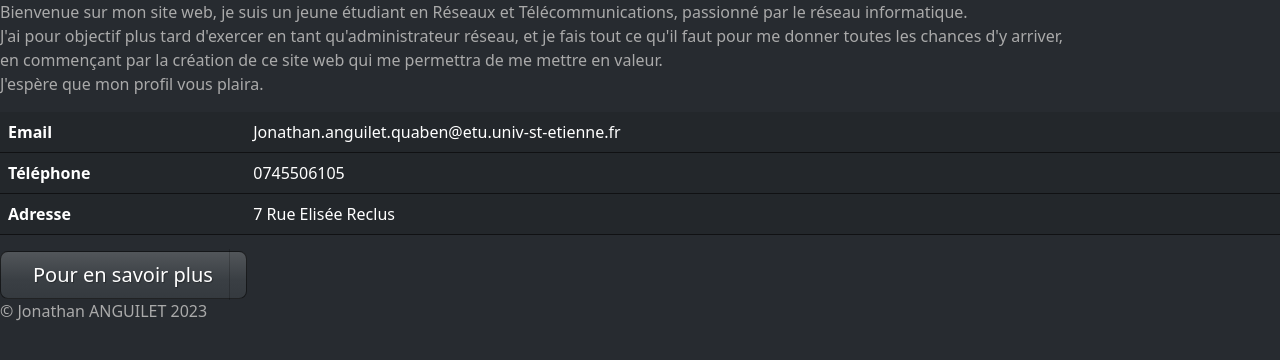
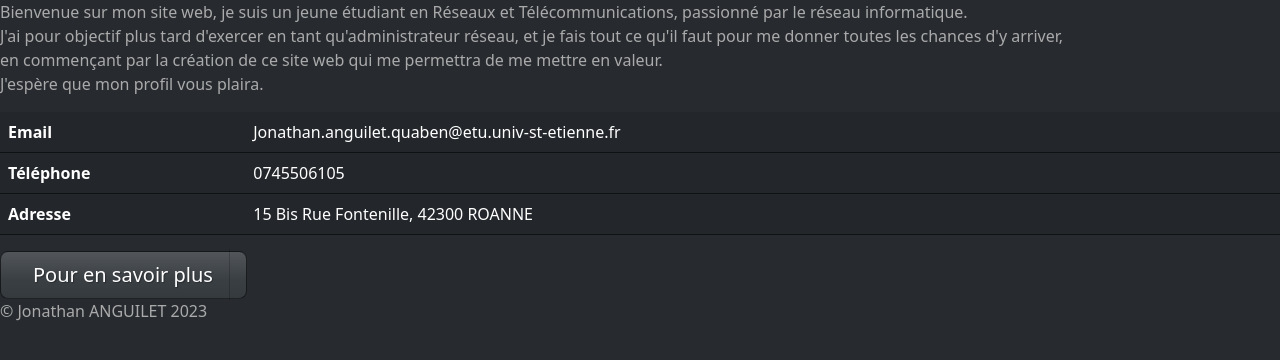
Before and after one commit to AnguiletJonathan/ProjetEportfolio, a Symfony app: template templates/eportfolio/index.html.twig in a window 1280 px wide. Shown: the part 63-423 px from the top of the page. Run offline with Twig, Linux system fonts and the light colour scheme; the template is opened without the code that fills it, so the values that code supplies are empty; some libraries are stand-ins or nearby versions.

Commit message:
Update index.html.twig

```diff
--- a/templates/eportfolio/index.html.twig
+++ b/templates/eportfolio/index.html.twig
@@ -22,7 +22,7 @@
     			</tr>
     			<tr class="table-active">
       				<th scope="row">Adresse</th>
-      				<td>7 Rue Elisée Reclus</td>
+      				<td>15 Bis Rue Fontenille, 42300 ROANNE</td>
       				<td></td>
       				<td></td>
     			</tr>
```
